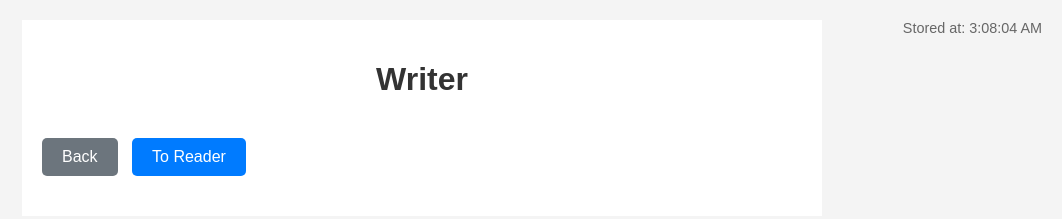
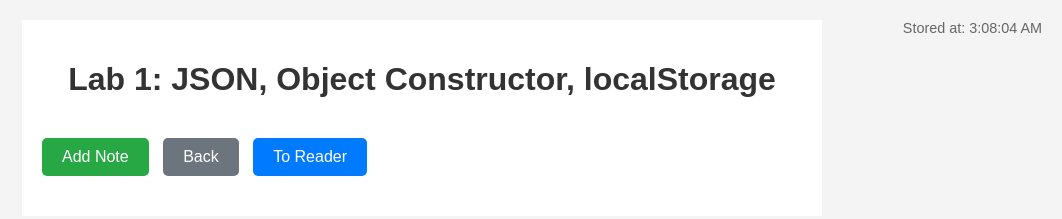
Before and after one commit to CadanGlass/COMP4537, a plain HTML site: page lab-1/writer.html in a window 1280 px wide. Shown: the whole page, without its empty margins (218-1280 px from the left). Drawn offline with Linux system fonts and the light colour scheme.

Commit message:
Add add note button

```diff
--- a/lab-1/writer.html
+++ b/lab-1/writer.html
@@ -1,19 +1,25 @@
 <!DOCTYPE html>
 <html lang="en">
 <head>
-    <meta charset="UTF-8" />
+    <meta charset="UTF-8">
     <title>Note Writer</title>
     <!-- Link to the external CSS file -->
     <link rel="stylesheet" href="./css/styles.css" />
 </head>
 <body>
     <div class="container">
-      <h1>Writer</h1>
+        <h1>Lab 1: JSON, Object Constructor, localStorage</h1>
         <div id="storedDate">Stored at:</div>
 
+
         <div id="notesContainer"></div>
+        <!-- Add Note button remains as a button -->
+        <button id="addButton" class="btn">Add Note</button>
+
+        <!-- Navigation links -->
         <a href="index.html" class="btn back-button">Back</a>
         <a href="reader.html" class="btn">To Reader</a>
+
     </div>
 
     <script src="./js/writer.js"></script>
```
Lines whose indentation alone changed are shown as unchanged.
